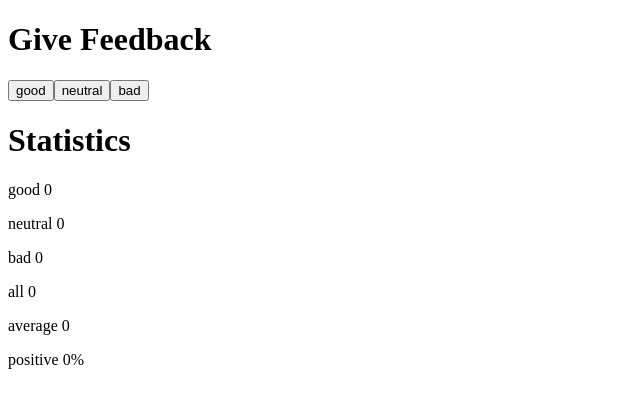
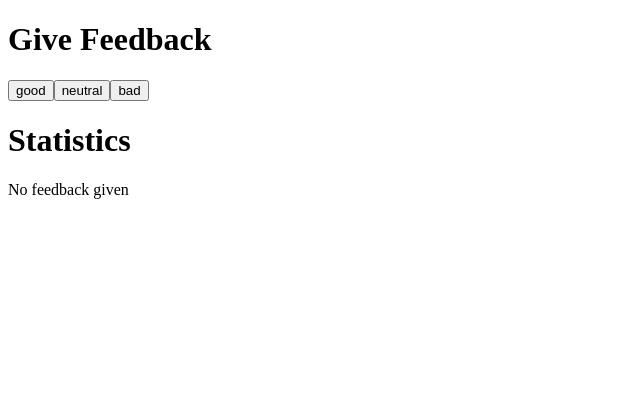
Before and after one commit to wongyiyeung/FullStackOpen2020, a React (Create React App) app in the folder part1/unicafe/: page / in a window 1280 px wide. Shown: the top 408 px of the page, without its empty margins (0-640 px from the left). Built offline with nearby package versions, Linux system fonts and the light colour scheme.

Commit message:
commit for exercise 1-9

```diff
--- a/part1/unicafe/src/index.js
+++ b/part1/unicafe/src/index.js
@@ -8,6 +8,15 @@
 }
 
 const Statistics = ({good,neutral,bad,total,average,positivePercentage}) => {
+  if(total === 0){
+    return (
+      <>
+      <h1>Statistics</h1>
+      <p>No feedback given</p>
+      </>
+    )
+  }
+
   return (
     <>
     <h1>Statistics</h1>
```
